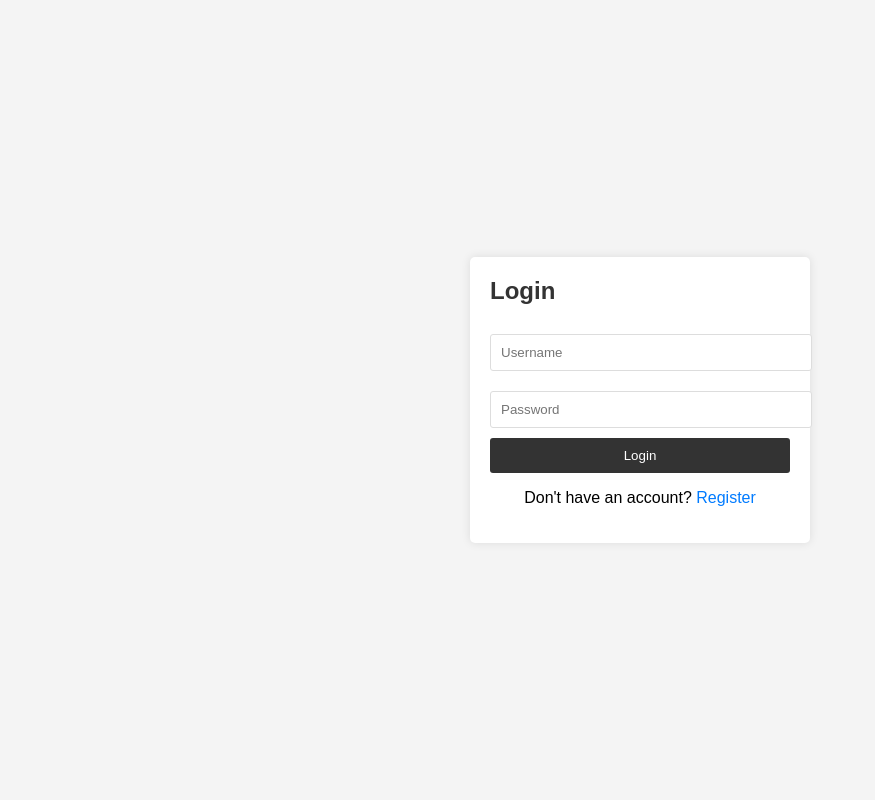
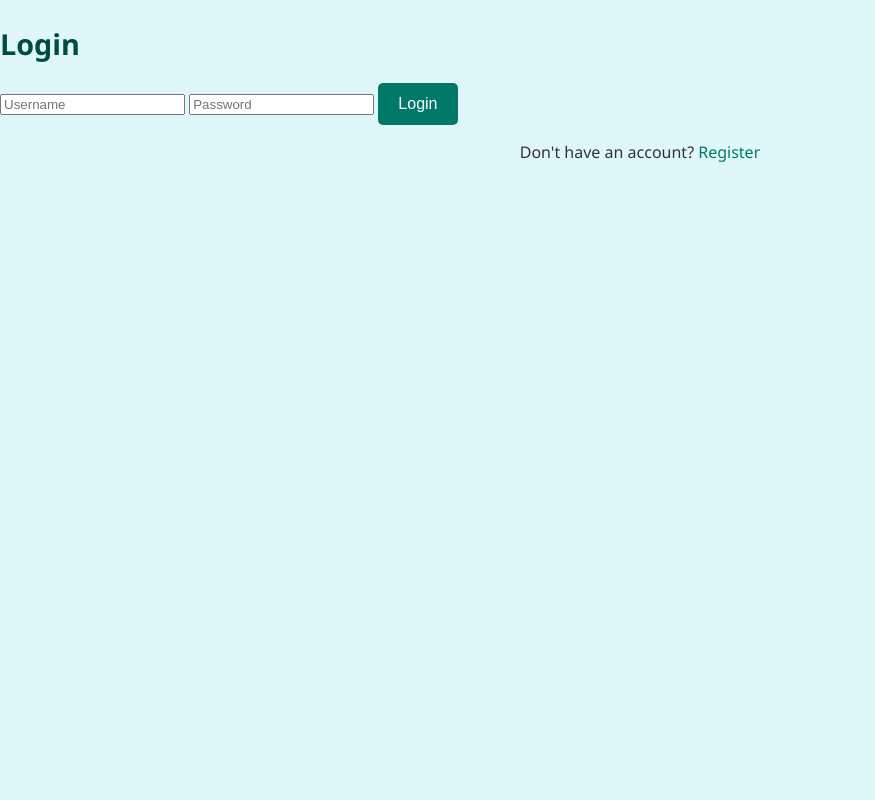
Before and after one commit to ghiati/smart_personal_task_manager, a Flask app: page / in a window 1280 px wide. Shown: the whole page, without its empty margins (0-875 px from the left). Run offline with Flask 3, Linux system fonts and the light colour scheme.

Commit message:
update the frent end

```diff
--- a/website/static/css/styles.css
+++ b/website/static/css/styles.css
@@ -1,46 +1,85 @@
 body {
-    font-family: Arial, sans-serif;
-    background-color: #f4f4f4;
-    display: flex;
-    justify-content: center;
-    align-items: center;
-    height: 100vh;
+    font-family: 'Segoe UI', Tahoma, Geneva, Verdana, sans-serif;
+    background-color: #e0f7fa;
     margin: 0;
+    padding: 0;
+    color: #333;
 }
 
-.form-container {
-    background: white;
-    padding: 20px;
-    border-radius: 5px;
-    box-shadow: 0 0 10px rgba(0,0,0,0.1);
-    width: 300px;
+.container {
+    max-width: 900px;
+    margin: 20px auto;
+    padding: 30px;
+    background: #ffffff;
+    border-radius: 8px;
+    box-shadow: 0 4px 8px rgba(0,0,0,0.1);
+}
+
+h1 {
+    color: #00796b;
+    text-align: center;
+    font-size: 2.5em;
+    margin-bottom: 20px;
 }
 
 h2 {
-    margin-top: 0;
-    color: #333;
+    color: #004d40;
+    font-size: 1.8em;
+    margin-bottom: 20px;
 }
 
-input[type="text"], input[type="password"] {
-    width: 100%;
-    padding: 10px;
+ul {
+    list-style: none;
+    padding: 0;
+}
+
+li {
+    background: #ffffff;
+    border: 1px solid #b2dfdb;
     margin: 10px 0;
-    border: 1px solid #ddd;
-    border-radius: 3px;
+    padding: 15px;
+    border-radius: 8px;
+    display: flex;
+    justify-content: space-between;
+    align-items: center;
+    box-shadow: 0 2px 4px rgba(0,0,0,0.1);
 }
 
 button {
-    width: 100%;
-    padding: 10px;
-    background: #333;
+    padding: 12px 20px;
+    background: #00796b;
     color: #fff;
     border: none;
+    border-radius: 5px;
     cursor: pointer;
-    border-radius: 3px;
+    font-size: 1em;
+    transition: background 0.3s ease;
 }
 
 button:hover {
-    background: #555;
+    background: #004d40;
+}
+
+.delete-btn {
+    background: #d32f2f;
+}
+
+.delete-btn:hover {
+    background: #b71c1c;
+}
+
+.logout {
+    float: right;
+    padding: 10px 15px;
+    background: #00796b;
+    color: #fff;
+    border-radius: 5px;
+    text-decoration: none;
+    font-size: 1em;
+}
+
+.logout:hover {
+    background: #004d40;
 }
 
 p {
@@ -48,7 +87,7 @@ p {
 }
 
 a {
-    color: #007bff;
+    color: #00796b;
     text-decoration: none;
 }
 
```
Also changed, not shown: website/nlp_utils.py (added, +15 -0 lines), website/static/js/custom.js (+39 -4 lines), website/templates/tasks.html (+2 -65 lines).
